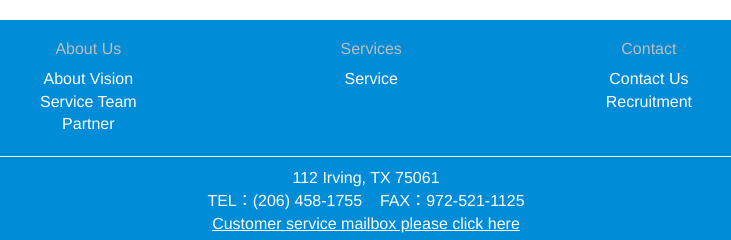
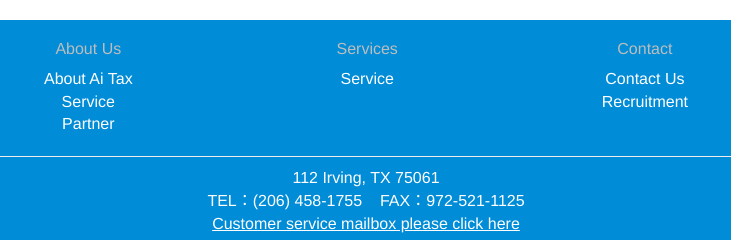
Before and after one commit to iwaramy/assignment, a plain HTML site: page html/job.html in a window 1280 px wide. Shown: the part 790-1030 px from the top of the page, 274-1005 px from the left. Drawn offline with Linux system fonts and the light colour scheme.

Commit message:
code change

```diff
--- a/html/job.html
+++ b/html/job.html
@@ -80,8 +80,8 @@
         <div class="list list1">
           <h5>About Us</h5>
           <ul>
-            <li><a href="about.html">About Vision</a></li>
-            <li><a href="about.html?5">Service Team</a></li>
+            <li><a href="about.html">About Ai Tax</a></li>
+            <li><a href="about.html?5">Service</a></li>
             <li><a href="about.html?6">Partner</a></li>
           </ul>
         </div>
```
